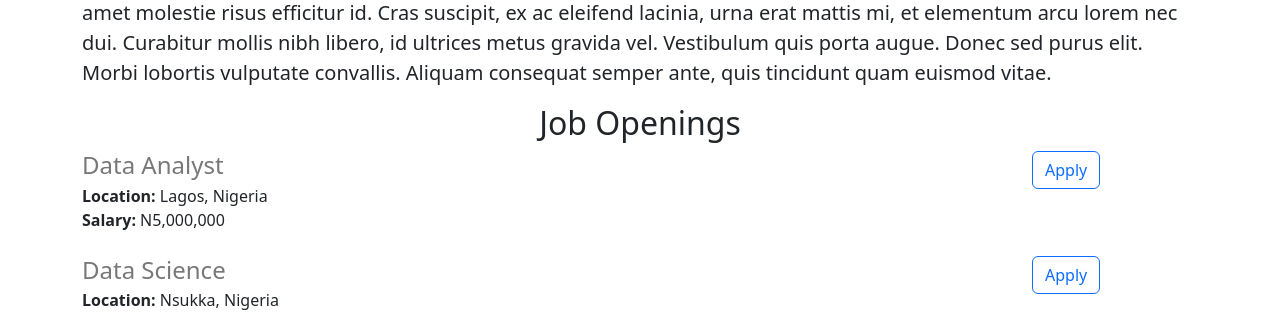
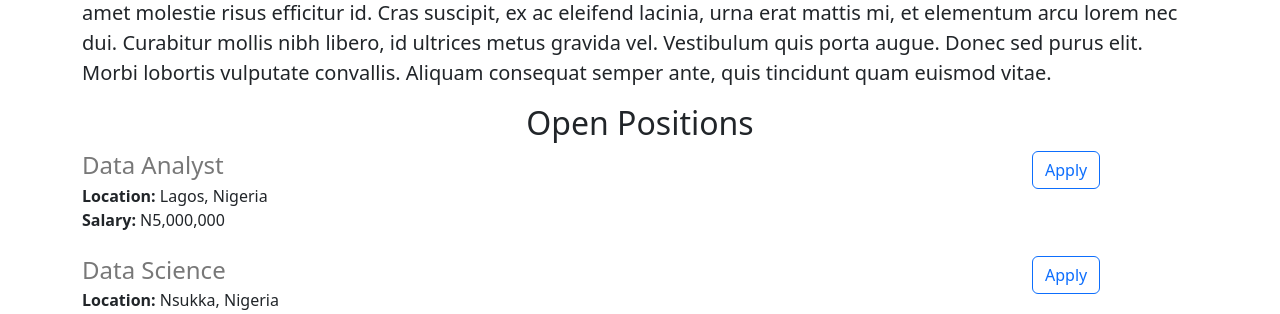
Before and after one commit to Emmanuelochuko15/Ochuko-careers-website, a Flask app: page / in a window 1280 px wide. Shown: the part 614-928 px from the top of the page. Run offline with Flask 3, Linux system fonts and the light colour scheme.

Commit message:
Open Positions

```diff
--- a/templates/home.html
+++ b/templates/home.html
@@ -24,7 +24,7 @@
       <p class="lead">
       Lorem ipsum dolor sit amet, consectetur adipiscing elit. Sed porttitor at sapien sit amet eleifend. Phasellus in purus sodales, porttitor leo sit amet, sollicitudin ante. Mauris at venenatis quam, quis dictum dolor. Sed vel tortor magna. Pellentesque sollicitudin mauris nulla, eget imperdiet nunc aliquam ut. Nulla id nisl tempus, rhoncus ex cursus, pellentesque nisl. Nam ullamcorper erat a velit sollicitudin, non malesuada ipsum imperdiet. Maecenas ante leo, placerat a ipsum tincidunt, tincidunt sollicitudin mi. Integer pulvinar ut mi id pharetra. Donec sagittis felis lorem, sit amet molestie risus efficitur id. Cras suscipit, ex ac eleifend lacinia, urna erat mattis mi, et elementum arcu lorem nec dui. Curabitur mollis nibh libero, id ultrices metus gravida vel. Vestibulum quis porta augue. Donec sed purus elit. Morbi lobortis vulputate convallis. Aliquam consequat semper ante, quis tincidunt quam euismod vitae.
       </p>
-      <h2 class="text-center">Job Openings</h2>
+      <h2 class="text-center">Open Positions</h2>
       <div>
         {% for job in jobs %}
         {% include 'job_item.html' %}
```
